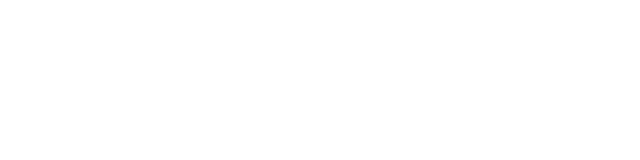
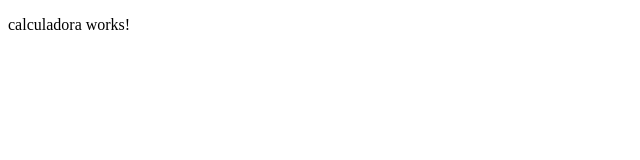
Before and after one commit to linusdan/meowculator, an Angular app: page / in a window 1280 px wide. Shown: the top 160 px of the page, without its empty margins (0-640 px from the left). Built offline with nearby package versions, Linux system fonts and the light colour scheme.

Commit message:
(meow) Adicionar e importar componente calculadora

```diff
--- a/src/app/app.component.html
+++ b/src/app/app.component.html
@@ -0,0 +1 @@
+<app-calculadora></app-calculadora>
--- a/src/app/app.module.ts
+++ b/src/app/app.module.ts
@@ -4,10 +4,12 @@ import { BrowserModule } from '@angular/platform-browser';
 import { AppRoutingModule } from './app-routing.module';
 import { AppComponent } from './app.component';
 import { CalculadoraModule } from './modules/calculadora/calculadora.module';
+import { CalculadoraComponent } from './components/calculadora/calculadora.component';
 
 @NgModule({
   declarations: [
-    AppComponent
+    AppComponent,
+    CalculadoraComponent
   ],
   imports: [
     BrowserModule,
--- /dev/null
+++ b/src/app/components/calculadora/calculadora.component.html
@@ -0,0 +1 @@
+<p>calculadora works!</p>
--- /dev/null
+++ b/src/app/components/calculadora/calculadora.component.ts
@@ -0,0 +1,15 @@
+import { Component, OnInit } from '@angular/core';
+
+@Component({
+  selector: 'app-calculadora',
+  templateUrl: './calculadora.component.html',
+  styleUrls: ['./calculadora.component.css']
+})
+export class CalculadoraComponent implements OnInit {
+
+  constructor() { }
+
+  ngOnInit(): void {
+  }
+
+}
```
Also changed, not shown: src/app/components/calculadora/calculadora.component.css (added), 1 other file (tests, documents, lock files or other folders).
